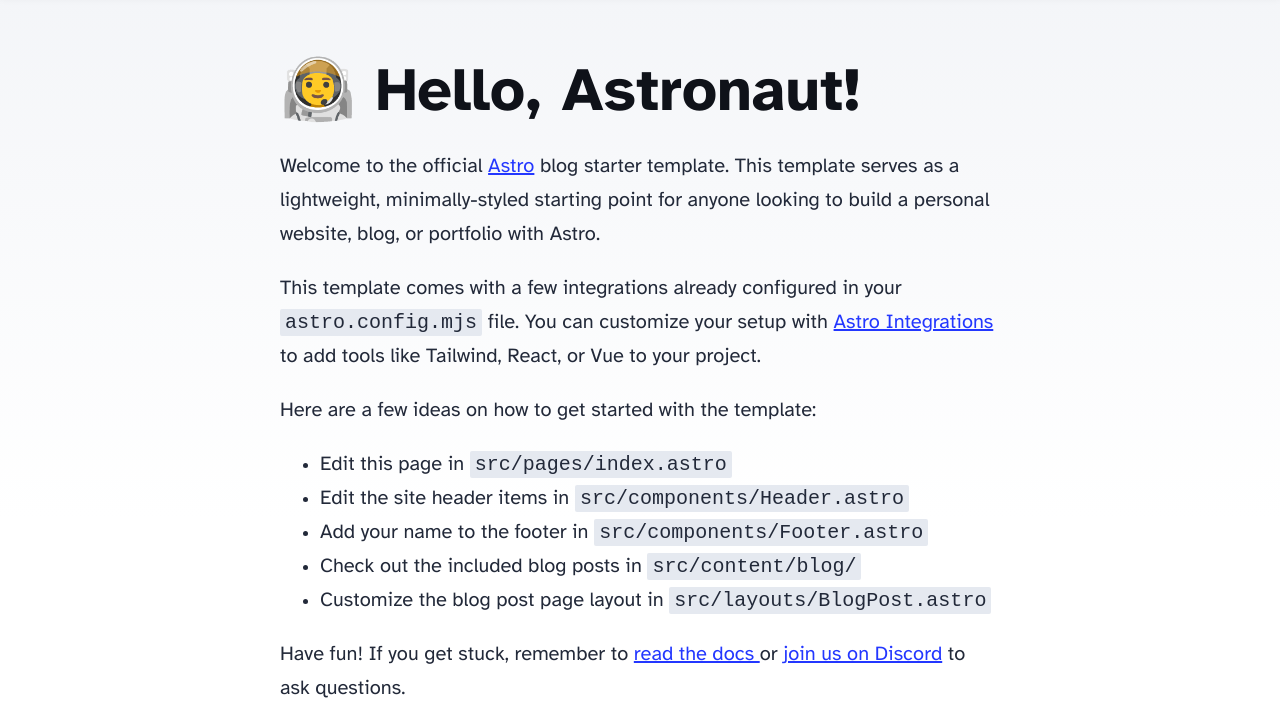
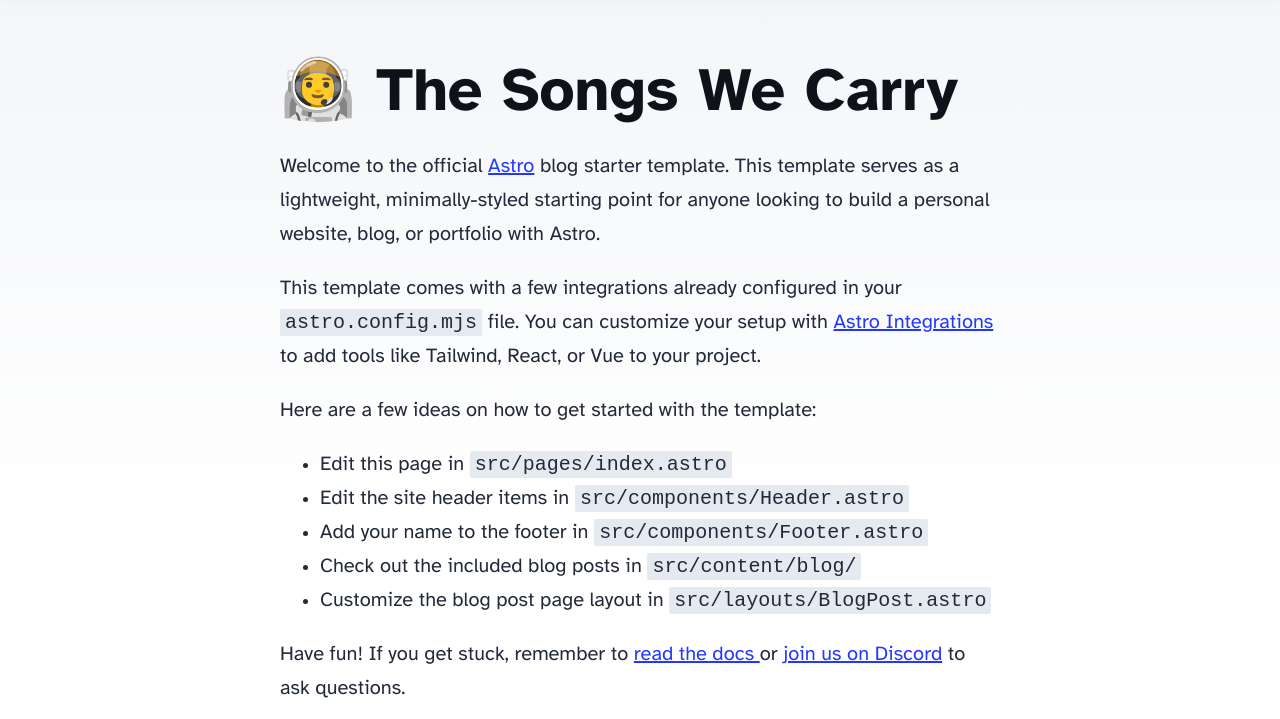
Before and after one commit to mastcaleb/slso-fall-2026, an Astro site: page / in a window 1280 px wide. Shown: the part 81-800 px from the top of the page. Built offline with nearby package versions, Linux system fonts and the light colour scheme; Astro itself is replaced by a stand-in of ours.

Commit message:
Update index.astro

```diff
--- a/src/pages/index.astro
+++ b/src/pages/index.astro
@@ -13,7 +13,7 @@ import { SITE_TITLE, SITE_DESCRIPTION } from '../consts';
 	<body>
 		<Header />
 		<main>
-			<h1>🧑‍🚀 Hello, Astronaut!</h1>
+			<h1>🧑‍🚀 The Songs We Carry</h1>
 			<p>
 				Welcome to the official <a href="https://astro.build/">Astro</a> blog starter template. This
 				template serves as a lightweight, minimally-styled starting point for anyone looking to build
```
